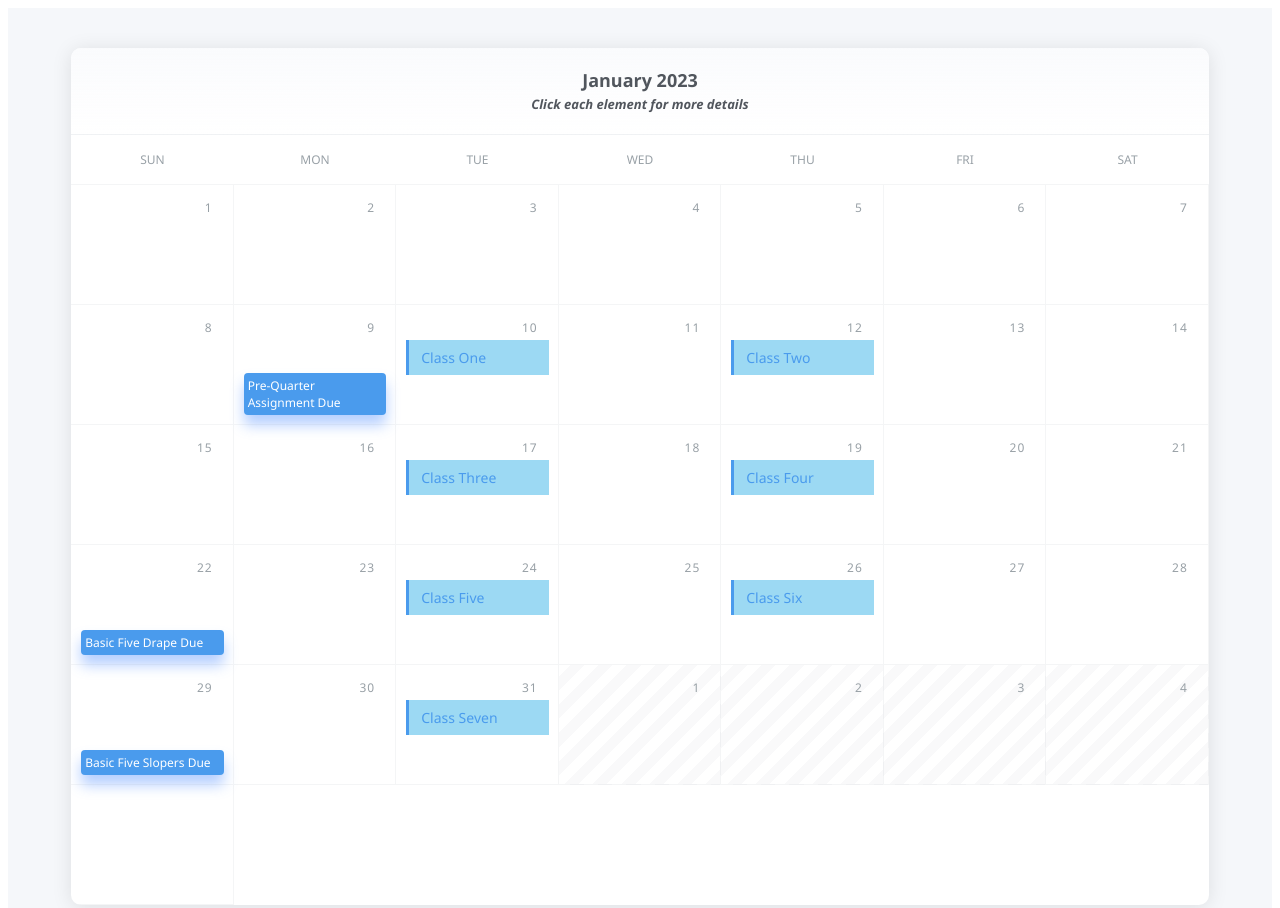
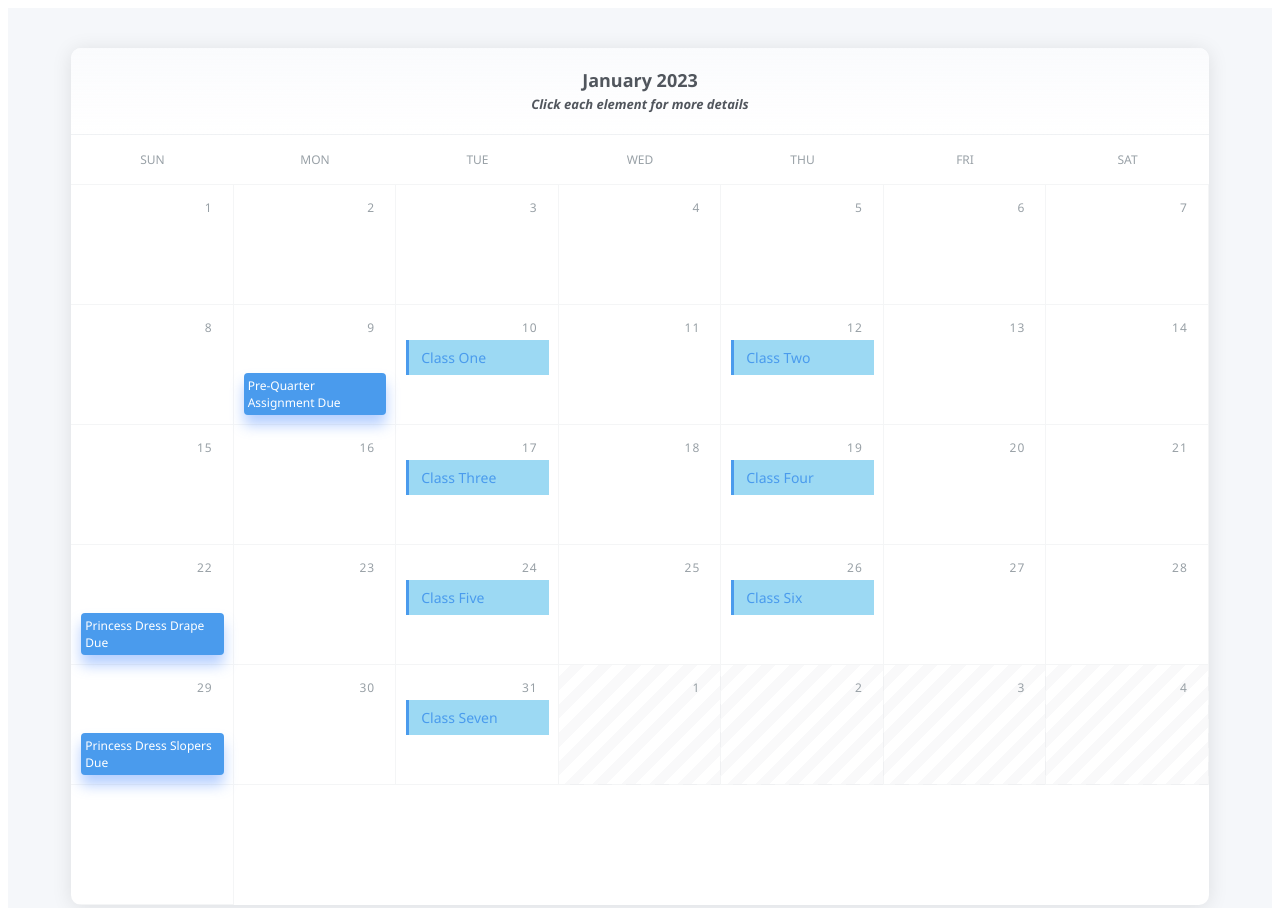
Before and after one commit to marjorieward/FASH-316_202320, a plain HTML site: page index.html in a window 1280 px wide. Shown: the top 908 px of the page. Drawn offline with Linux system fonts and the light colour scheme.

Commit message:
Updated Basic Five to Princess

```diff
--- a/index.html
+++ b/index.html
@@ -413,7 +413,7 @@
 <!--AssignmentBar PQA END--->
 
 <!--AssignmentBar One START--->
-<section class="assignment--bar" id="assignment1" onclick="myFunction('assignment1PopUp')" style="grid-column: 1 / span 1; grid-row: 5;">Basic Five Drape Due <!--AssignmentBar Attached Popup START--->
+<section class="assignment--bar" id="assignment1" onclick="myFunction('assignment1PopUp')" style="grid-column: 1 / span 1; grid-row: 5;">Princess Dress Drape Due <!--AssignmentBar Attached Popup START--->
 <div class="assignment__detail" id="assignment1PopUp" style="top: calc(100% + 10px);display: none;"><!--Assignment Bar Popup Content--->
 <p class="assignment__text" style="font-size: 12px;">Submit assignment via Blackboard</p>
 </div>
@@ -421,7 +421,7 @@
 <!--AssignmentBar One END--->
 
 <!--AssignmentBar Two START--->
-<section class="assignment--bar" id="assignment2" onclick="myFunction('assignment2PopUp')" style="grid-column: 1 / span 1; grid-row: 6;">Basic Five Slopers Due
+<section class="assignment--bar" id="assignment2" onclick="myFunction('assignment2PopUp')" style="grid-column: 1 / span 1; grid-row: 6;">Princess Dress Slopers Due
   <!--AssignmentBar Attached Popup START--->
 <div class="assignment__detail" id="assignment2PopUp" style="top: calc(100% + 10px); display: none;"><!--Assignment Bar Popup Content--->
   <p class="assignment__text" style="font-size: 12px;">Submit assignment via Blackboard</p>
```
